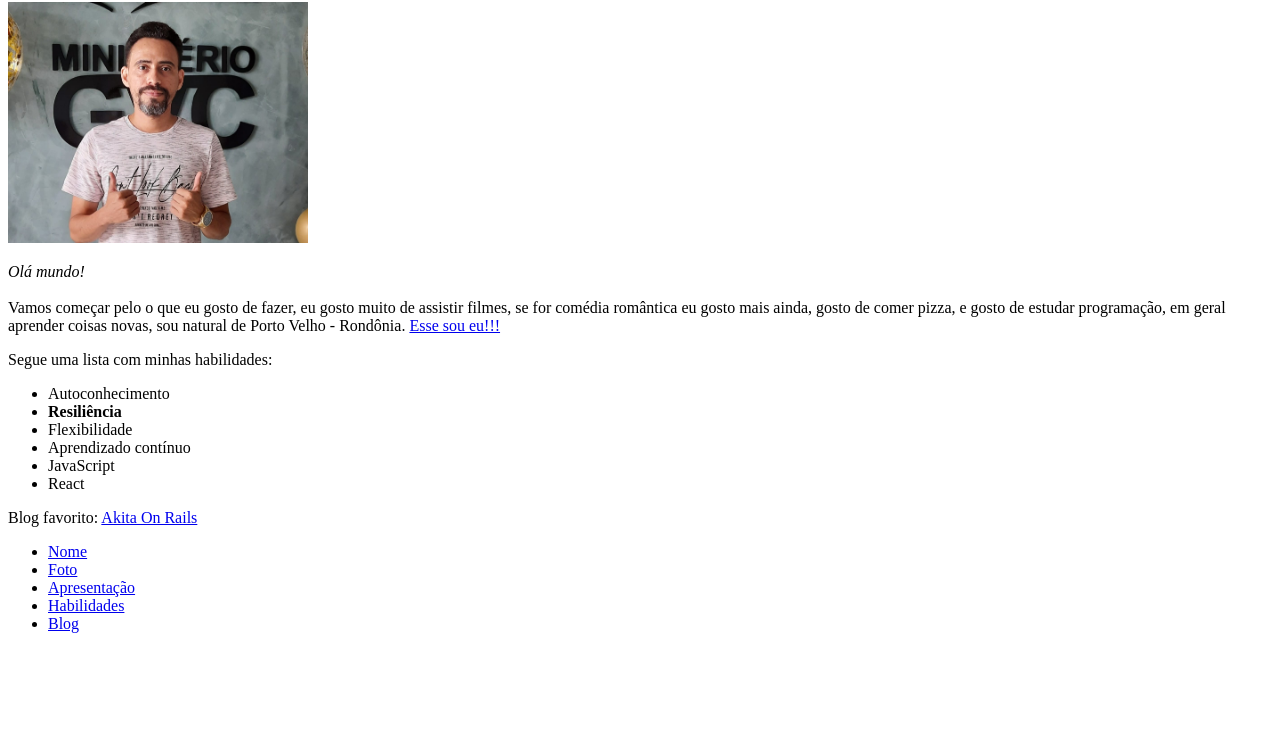
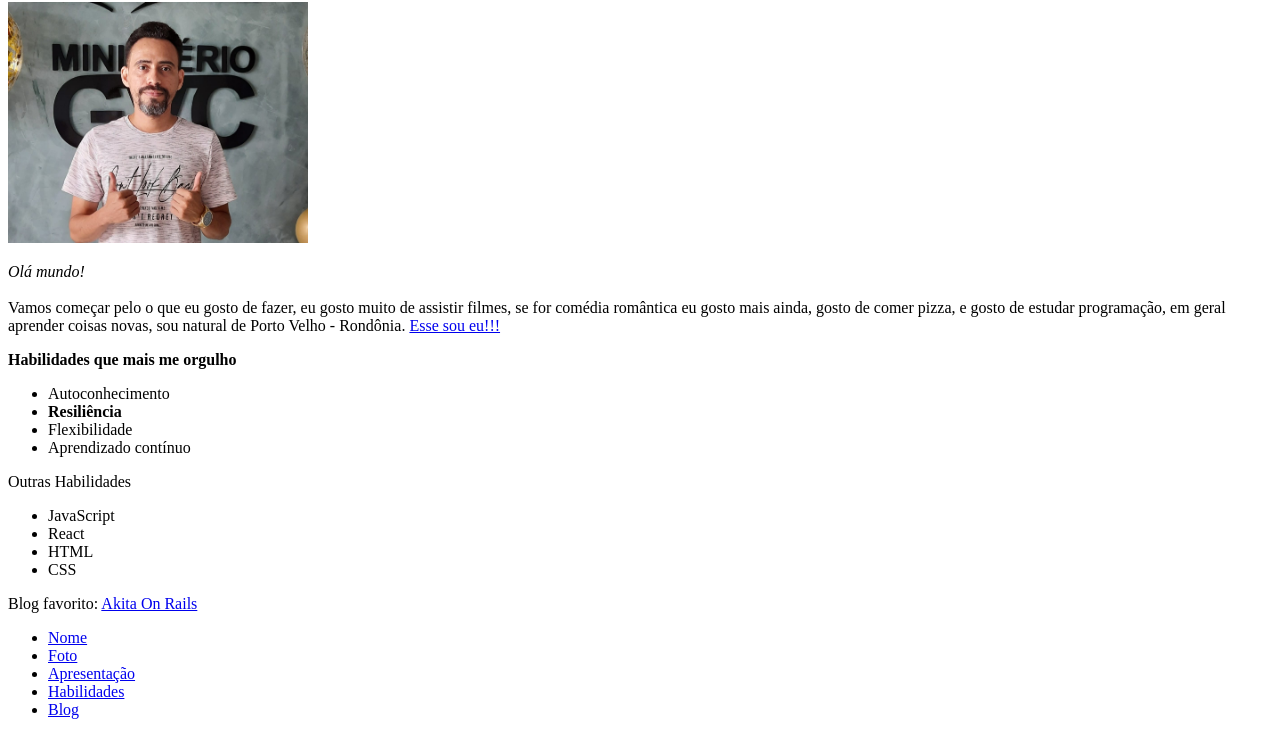
Before and after one commit to renepvh/Portfolio, a plain HTML site: page index.html in a window 1280 px wide. Shown: the part 78-813 px from the top of the page. Drawn offline with Linux system fonts and the light colour scheme.

Commit message:
alteração na descrição das habilidades

```diff
--- a/index.html
+++ b/index.html
@@ -11,14 +11,21 @@
     <img id="foto" src="/fotoig.jpeg" width="300px" alt="fotoigreja">
     <p id="apres"><em>Olá mundo!</em><br><br> Vamos começar pelo o que eu gosto de fazer, eu gosto muito de assistir filmes, se for comédia romântica eu gosto mais ainda, gosto de comer pizza, e gosto de estudar programação, em geral aprender coisas novas, sou natural de Porto Velho - Rondônia. <a href="/fotoig.jpeg">Esse sou eu!!!</a></p>
 
-    <p id="habil">Segue uma lista com minhas habilidades:</p>
+    <p id="habil"><strong>Habilidades que mais me orgulho</strong></p>
     <ul>
         <li>Autoconhecimento</li>
         <li><strong>Resiliência</strong></li>
         <li>Flexibilidade</li>
         <li>Aprendizado contínuo</li>
+
+
+    </ul>
+    <p>Outras Habilidades</p>
+    <ul>
         <li>JavaScript</li>
         <li>React</li>
+        <li>HTML</li>
+        <li>CSS</li>
     </ul>
     <p id="blog">Blog favorito: <a href="https://www.akitaonrails.com/" target="_blank">Akita On Rails</a></p>
 
```
